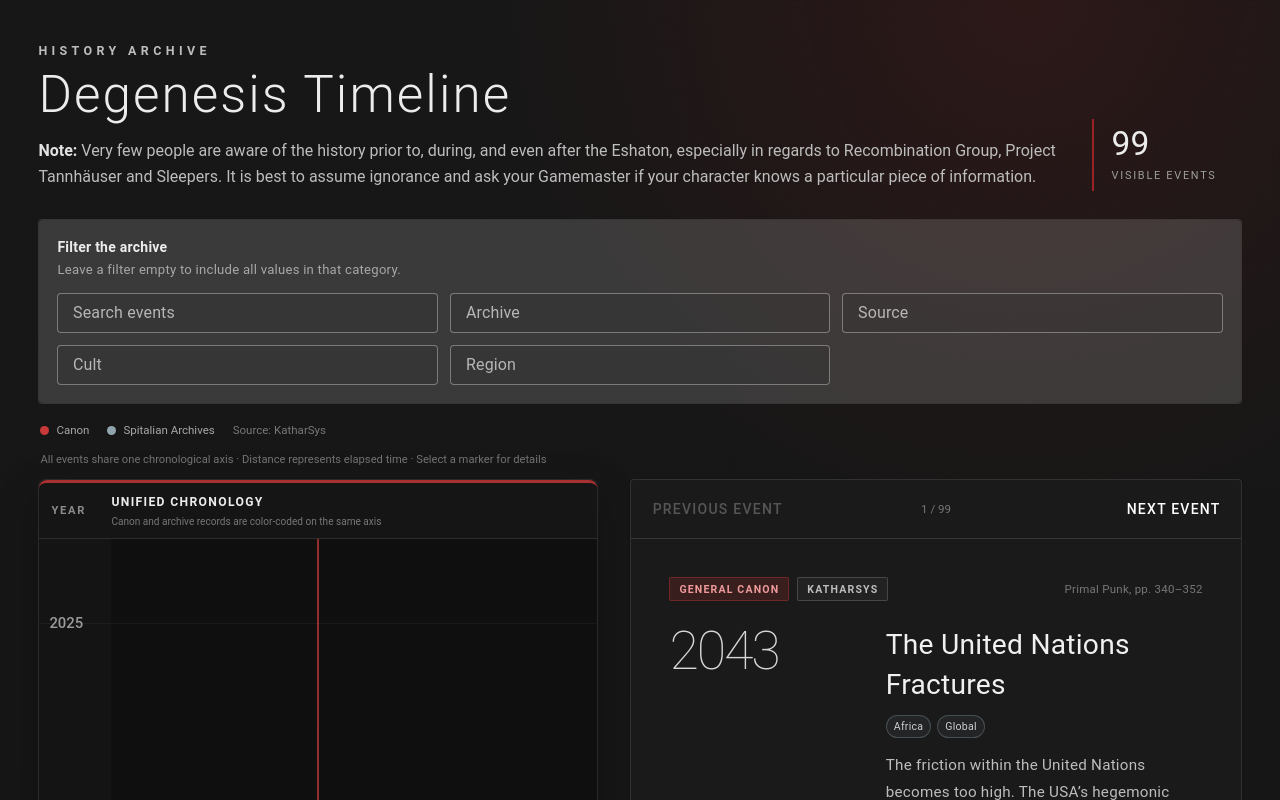
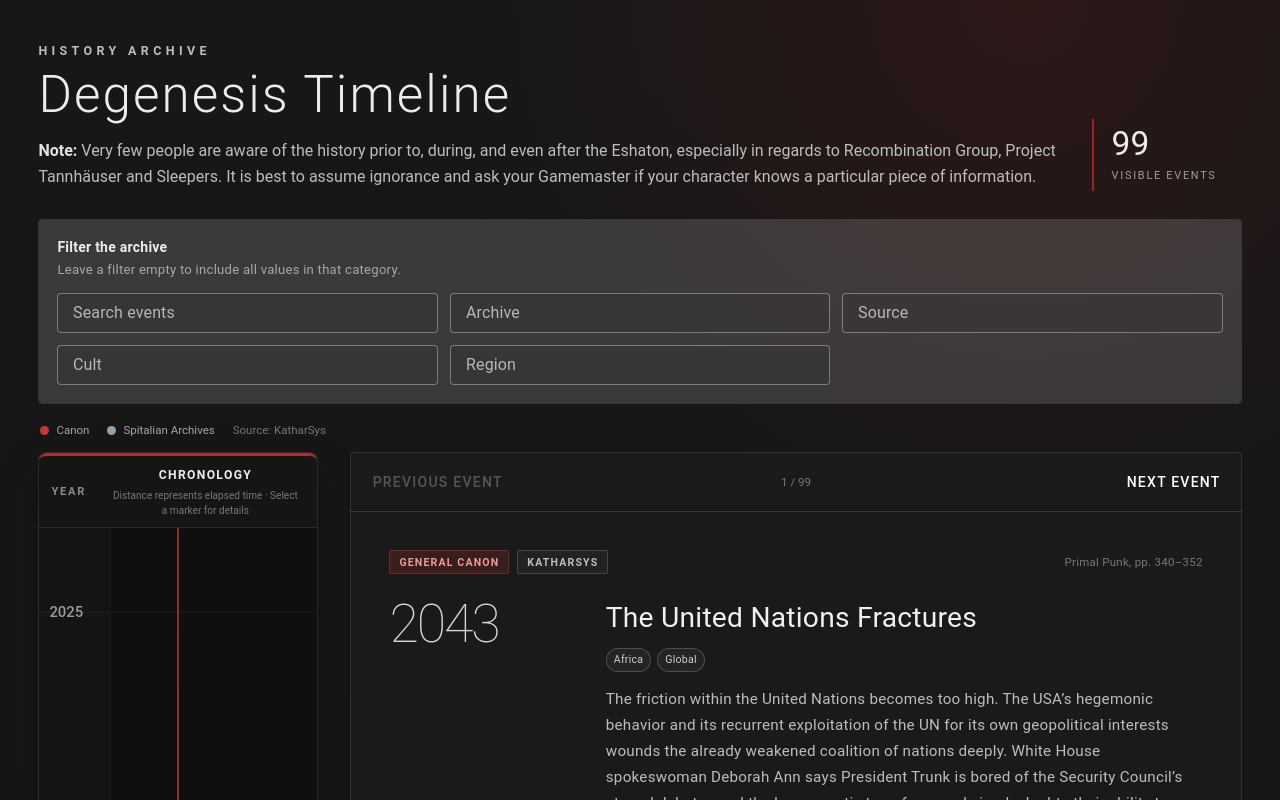
Before and after one commit to ViktorMallagant/Degenesis-Timeline, a Vue app: page / in a window 1280 px wide. Shown: the top 800 px of the page. Built offline with nearby package versions, Linux system fonts and the light colour scheme.

Commit message:
Refine timeline layout and Franka tags

```diff
--- a/src/components/TimelineTab.vue
+++ b/src/components/TimelineTab.vue
@@ -109,17 +109,13 @@
         <span class="source-key-note">Source: KatharSys</span>
       </div>
 
-      <div class="scroll-hint">
-        All events share one chronological axis · Distance represents elapsed time · Select a marker for details
-      </div>
-
       <div class="timeline-workspace">
         <div class="timeline-left">
           <div class="timeline-frame">
             <div class="timeline-column-head">
               <span>YEAR</span>
-              <strong>UNIFIED CHRONOLOGY</strong>
-              <small>Canon and archive records are color-coded on the same axis</small>
+              <strong>CHRONOLOGY</strong>
+              <small>Distance represents elapsed time · Select a marker for details</small>
             </div>
 
             <div class="timeline-vertical-canvas" :style="canvasStyle">
@@ -257,13 +253,12 @@ const cultRules: Array<{ name: string; terms: RegExp }> = [
 
 const regionRules: Array<{ name: string; terms: RegExp }> = [
   { name: 'Borca', terms: /\bborca\b|\bjustitian\b|\bexalt\b|\bliqua\b|\bcologne\b|\bdortmund\b|\bruhr\b|\bmenden\b/i },
-  { name: 'Franka', terms: /\bfranka\b|\bparis\b|\bsouffrance\b/i },
+  { name: 'Franka', terms: /\bfranka\b|\bparis\b|\bsouffrance\b|\bbritain\b|\bbriton\b/i },
   { name: 'Pollen', terms: /\bpollen\b|\bdanzig\b|\blodz\b|\bbreslau\b|\bpoland\b/i },
   { name: 'Balkhan', terms: /\bbalkhan|\blaibach\b|\bpraha\b/i },
   { name: 'Purgare', terms: /\bpurgare\b|\bpurgan|\badriatic\b|\bsyracuse\b/i },
   { name: 'Hybrispania', terms: /\bhybrispania\b|\bspain\b|\bspanish\b|\bgibraltar\b|\bandalusia\b/i },
   { name: 'Africa', terms: /\bafrica|\blibya\b|\balgeria\b|\bagadez\b|\bnairobi\b|côte d.?ivoire|\babidjan\b|\bcongo\b|\blake victoria\b|\bnile\b|\bmasai\b|\bngorongoro\b|\bqabis\b|\btripol\b/i },
-  { name: 'Briton', terms: /\bbritain\b|\bbriton\b/i },
   { name: 'Global', terms: /\bworldwide\b|\bglobal\b|\bearth\b|\bunited nations\b|\btranshuman era\b|\bstream\b/i }
 ]
 
@@ -582,15 +577,9 @@ watch(
   color: #777;
 }
 
-.scroll-hint {
-  padding: 0 2px 10px;
-  color: #747474;
-  font-size: 0.7rem;
-}
-
 .timeline-workspace {
   display: grid;
-  grid-template-columns: minmax(390px, 560px) minmax(0, 1fr);
+  grid-template-columns: minmax(195px, 280px) minmax(0, 1fr);
   align-items: start;
   gap: clamp(18px, 2.5vw, 34px);
 }
@@ -636,12 +625,14 @@ watch(
 .timeline-column-head strong {
   font-size: 0.76rem;
   letter-spacing: 0.11em;
+  text-align: center;
 }
 
 .timeline-column-head small {
   margin-top: 3px;
   color: #777;
   font-size: 0.63rem;
+  text-align: center;
 }
 
 .timeline-vertical-canvas {
```
